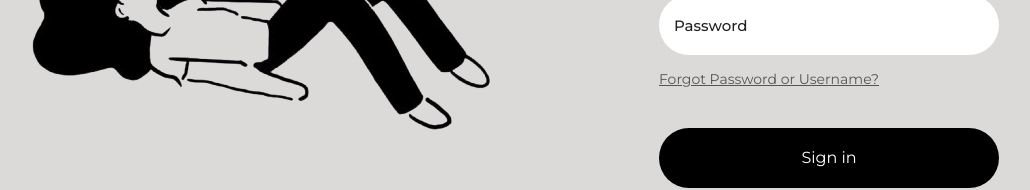
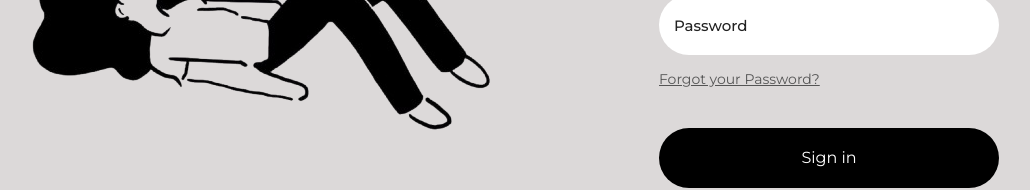
Before and after one commit to Karl104/ecommerce-system, a Vue app: page /Login in a window 1280 px wide. Shown: the part 369-559 px from the top of the page, without its empty margins (169-1199 px from the left). Built offline with nearby package versions, Linux system fonts and the light colour scheme.

Commit message:
delete the username

```diff
--- a/src/views/LoginPage.vue
+++ b/src/views/LoginPage.vue
@@ -33,7 +33,7 @@
 
         <div class="forgot">
           <section>
-            <a href="#">Forgot Password or Username?</a>
+            <router-link to="/forget-password">Forgot your Password?</router-link>
           </section>
         </div>
 
```
